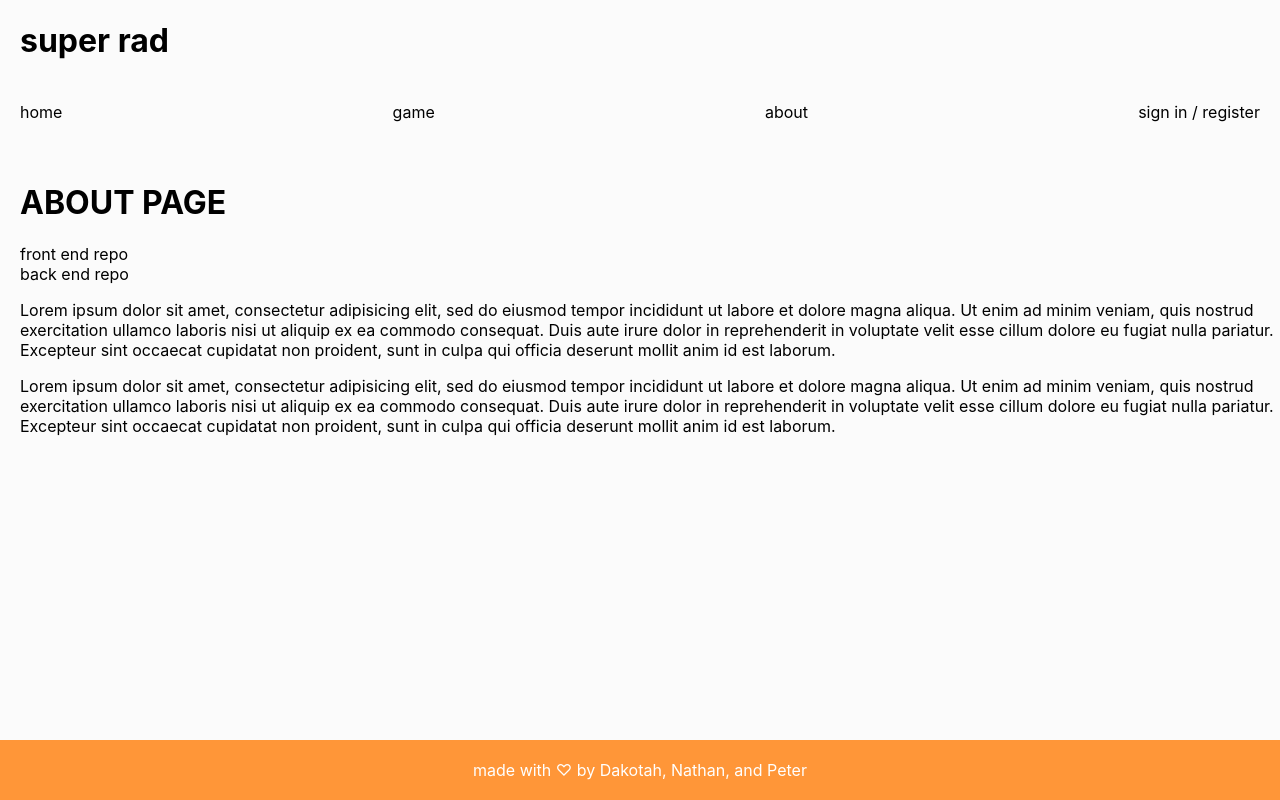
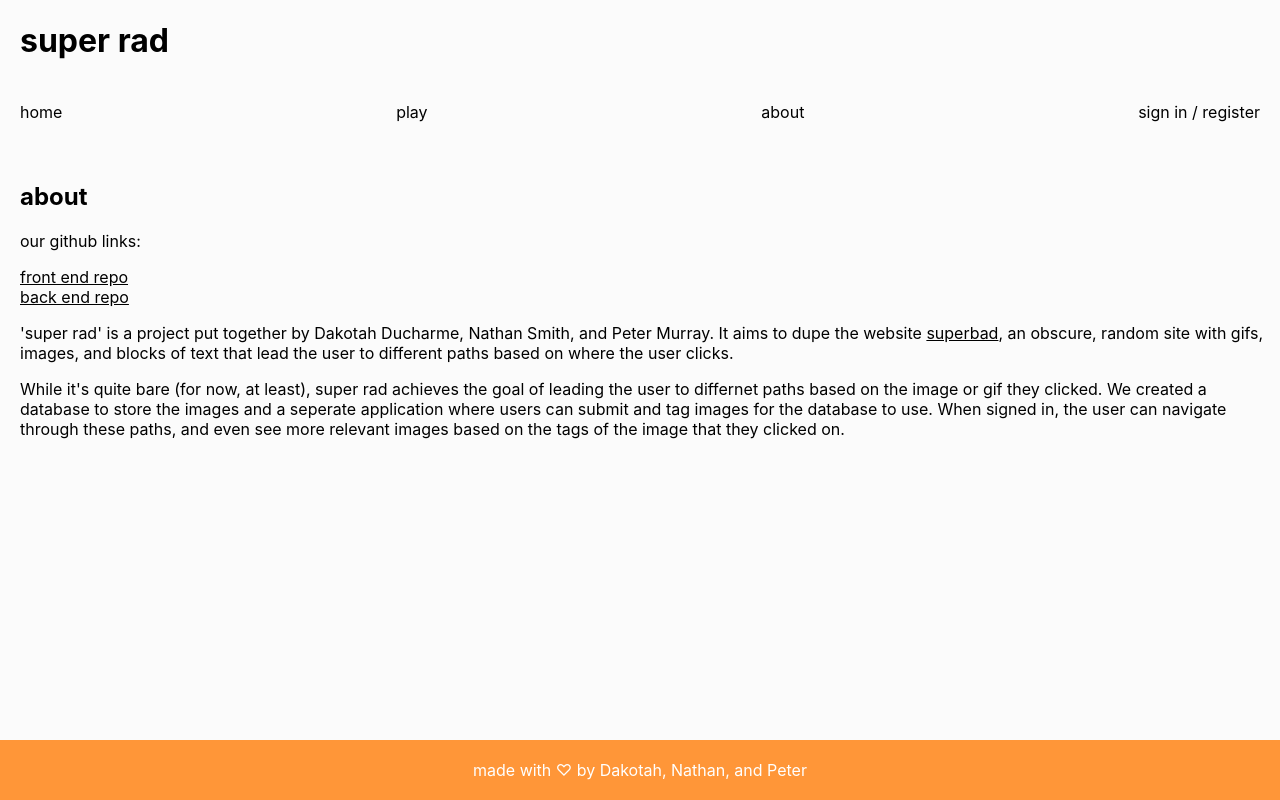
Before and after one commit to pmccall33/superRad-react, a React (Create React App) app: page / in a window 1280 px wide. Both pictures are taken after a click on the element "about". Built offline with nearby package versions, Linux system fonts and the light colour scheme.

Commit message:
Added about page and homepage information

```diff
--- a/src/About.jsx
+++ b/src/About.jsx
@@ -14,29 +14,23 @@ const StyledDiv = styled.div`
   main > * {
     margin-left: 20px;
   }
+  a {
+    text-decoration: underline;
+  }
 `
 
 function About (props) {
 	return (
 		<StyledDiv>
       <main>
-    		<h1>ABOUT PAGE</h1>
+    		<h2>about</h2>
+      <p>our github links:</p>
     		<a href="https://github.com/dakotahducharme/super-rad-react" target="_blank" rel="noopener noreferrer"> front end repo </a> <br />
         	<a href="https://github.com/pmccall33/super-rad-app-sinatra" target="_blank" rel="noopener noreferrer"> back end repo </a> <br />
 
-            <p> Lorem ipsum dolor sit amet, consectetur adipisicing elit, sed do eiusmod
-            tempor incididunt ut labore et dolore magna aliqua. Ut enim ad minim veniam,
-            quis nostrud exercitation ullamco laboris nisi ut aliquip ex ea commodo
-            consequat. Duis aute irure dolor in reprehenderit in voluptate velit esse
-            cillum dolore eu fugiat nulla pariatur. Excepteur sint occaecat cupidatat non
-            proident, sunt in culpa qui officia deserunt mollit anim id est laborum.</p>
+        <p> 'super rad' is a project put together by Dakotah Ducharme, Nathan Smith, and Peter Murray. It aims to dupe the website <a href="https://superbad.com">superbad</a>, an obscure, random site with gifs, images, and blocks of text that lead the user to different paths based on where the user clicks.</p>
 
-    	    <p>Lorem ipsum dolor sit amet, consectetur adipisicing elit, sed do eiusmod
-            tempor incididunt ut labore et dolore magna aliqua. Ut enim ad minim veniam,
-            quis nostrud exercitation ullamco laboris nisi ut aliquip ex ea commodo
-            consequat. Duis aute irure dolor in reprehenderit in voluptate velit esse
-            cillum dolore eu fugiat nulla pariatur. Excepteur sint occaecat cupidatat non
-            proident, sunt in culpa qui officia deserunt mollit anim id est laborum.</p>
+        <p>While it's quite bare (for now, at least), super rad achieves the goal of leading the user to differnet paths based on the image or gif they clicked. We created a database to store the images and a seperate application where users can submit and tag images for the database to use. When signed in, the user can navigate through these paths, and even see more relevant images based on the tags of the image that they clicked on.</p>
       </main>
 		</StyledDiv>
 	)
--- a/src/Home.jsx
+++ b/src/Home.jsx
@@ -15,15 +15,20 @@ import User from './User.jsx';
   // }
 
 const StyledDiv = styled.div`
-  h1 {
-    margin-left: 20px;
-  }
+  margin: 0 40px 0 20px;
+
 `
 
 function Home (props) {
   return (
 		<StyledDiv>
-      { props.data.loggedIn ? <User /> : <h1>  </h1> }
+      { props.data.loggedIn ? <User /> :
+        <div>
+         <h2> objective </h2>
+         <p>Objective? What's an objective? No, really though, your only objective should be to enjoy seeing all sorts of weird images, cool looking gifs, and occasionally portraits of historical figures (because why not, you know?)</p>
+         <p>Just click on the 'play' button, click on an image that appears and you'll be on your way to being super rad (or super bored, if you're a square.)</p>
+        </div>
+       }
 		</StyledDiv>
 	)
 }
--- a/src/Nav.jsx
+++ b/src/Nav.jsx
@@ -29,7 +29,7 @@ const Nav = (props) => {
       <StyledH1 className="exception">super rad</StyledH1>
       <StyledNav>
         <span onClick={props.goTo.bind(null, "home")}>home</span>
-        <span onClick={props.goTo.bind(null, "game")}>game</span>
+      <span onClick={props.goTo.bind(null, "game")}>play</span>
         <span onClick={props.goTo.bind(null, "about")}>about</span>
         {!props.data.loggedIn &&
           <span onClick={props.goTo.bind(null, "authorization")}>
```
